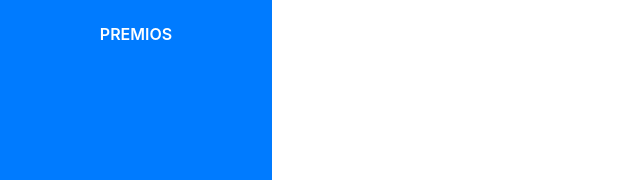
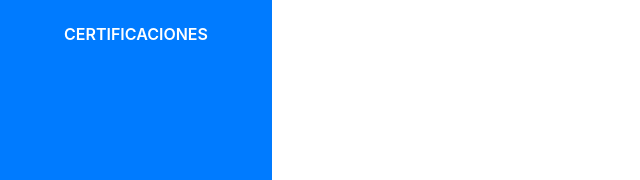
Before and after one commit to jjvargass/jjvargass.github.io, a website with bundled scripts: page index.html in a window 1280 px wide. Shown: the part 558-738 px from the top of the page, 0-640 px from the left. Built offline with nearby package versions, Linux system fonts and the light colour scheme; a web font is replaced by a local one.

Commit message:
actualización certificado

```diff
--- a/index.html
+++ b/index.html
@@ -55,7 +55,7 @@
             <a class="nav-link js-scroll-trigger" href="#interests">Intereses</a>
           </li>
           <li class="nav-item">
-            <a class="nav-link js-scroll-trigger" href="#awards">Premios</a>
+            <a class="nav-link js-scroll-trigger" href="#awards">Certificaciones</a>
           </li>
         </ul>
       </div>
@@ -261,11 +261,15 @@
 
       <section class="resume-section p-3 p-lg-5 d-flex flex-column" id="awards">
         <div class="my-auto">
-          <h2 class="mb-5">Premios y Certificaciones</h2>
+          <h2 class="mb-5">Certificaciones</h2>
           <ul class="fa-ul mb-0">
-            <li>
+            <!-- <li>
               <i class="fa-li fa fa-trophy text-warning"></i>
               XX
+            </li> -->
+            <li>
+              <i class="fa-li fa fa-graduation-cap"></i>
+              Realizando un Pentesting con la metodología DragonJar
             </li>
           </ul>
         </div>
```
